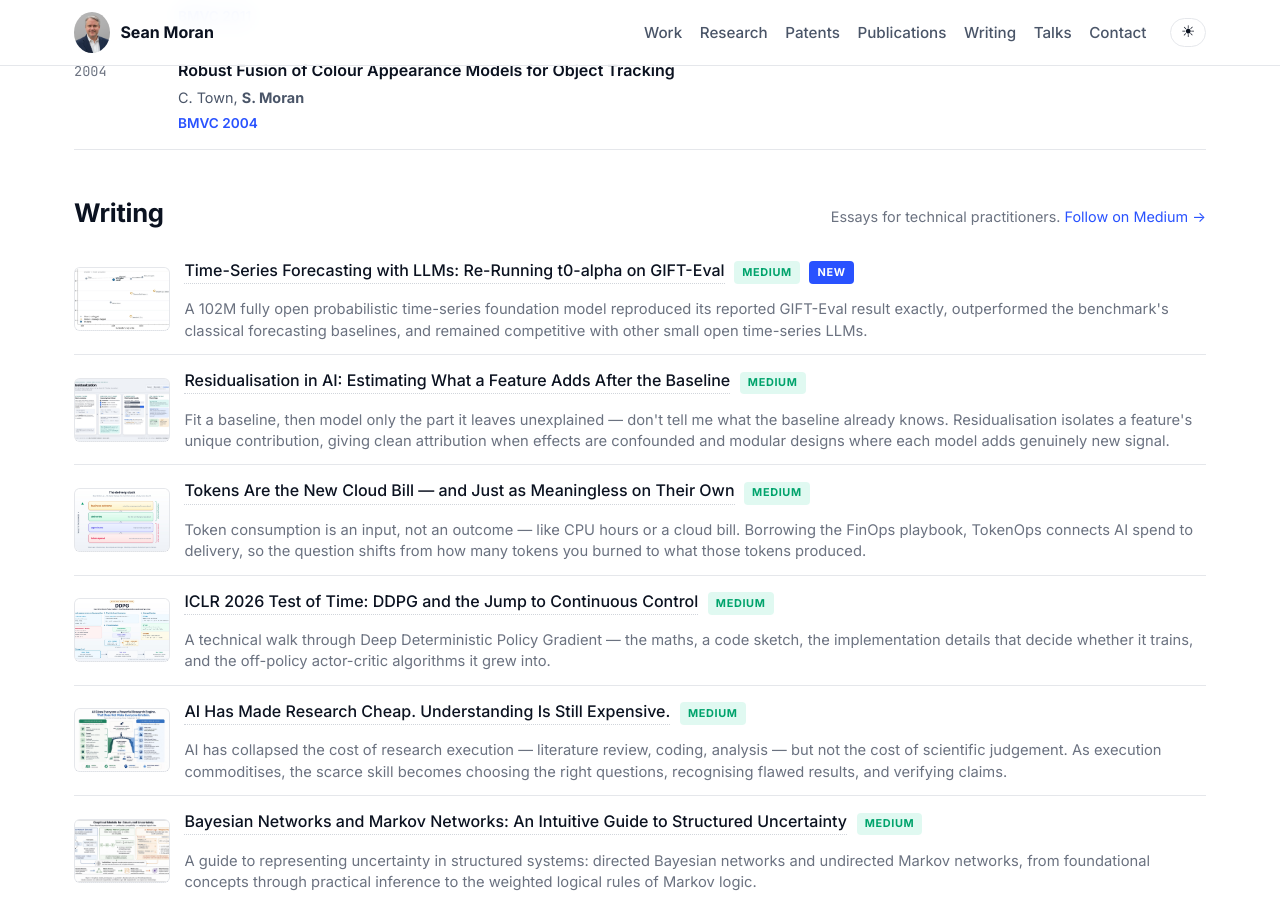
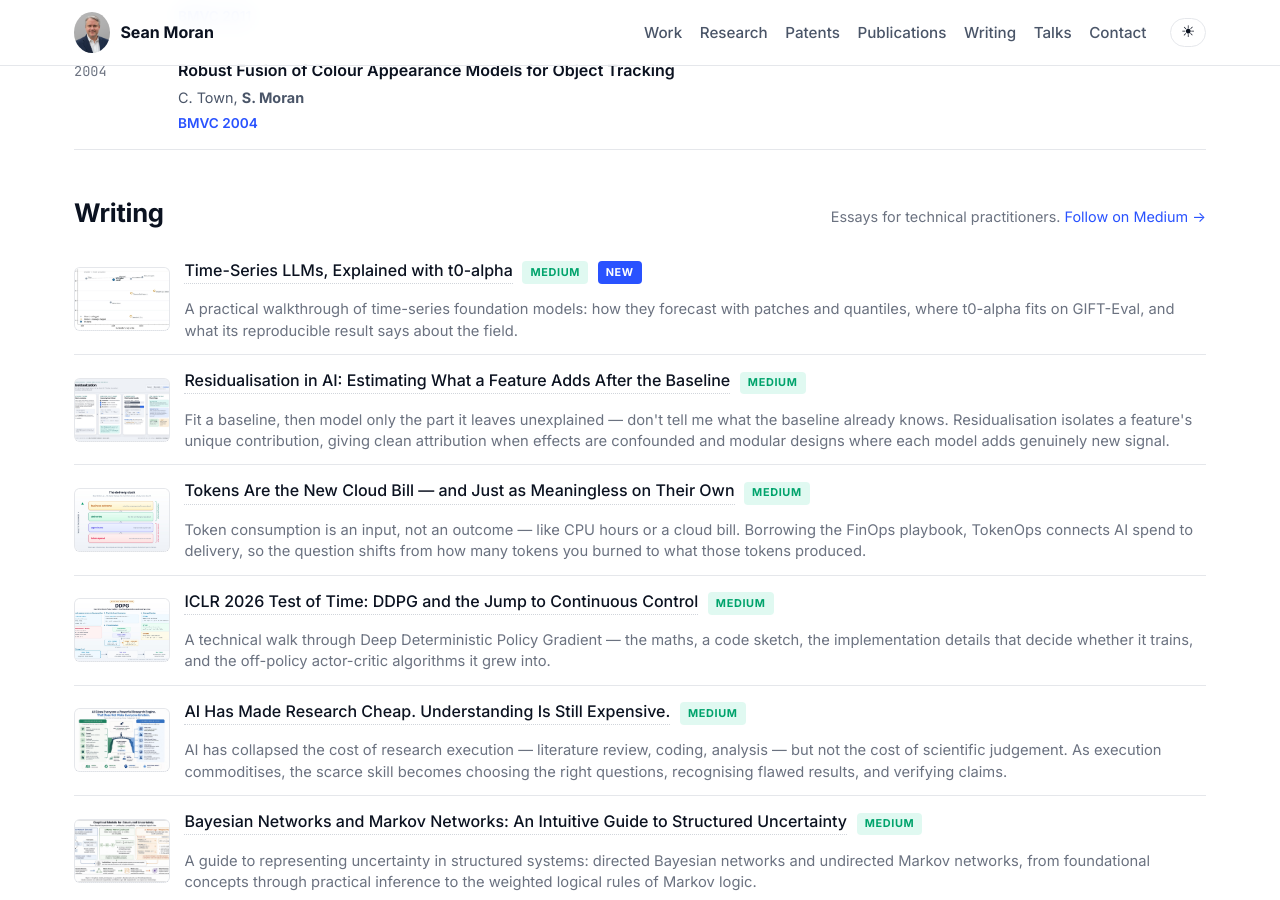
Before and after one commit to sjmoran/sjmoran.github.io, a Jekyll site: the page built from index.md, in a window 1280 px wide and 900 px high, scrolled down 15084 px. Built offline with Jekyll 4.4.1, drawn with Linux system fonts in a browser that asks for light colours.

Commit message:
writing: update t0-alpha entry to new title and blurb
Co-Authored-By: Claude Opus 4.8 (1M context) <noreply@anthropic.com>

```diff
--- a/_includes/writing.html
+++ b/_includes/writing.html
@@ -10,9 +10,9 @@
         <img src="/img/writing/t0-alpha-gift-eval.jpg" alt="">
       </a>
       <div class="writing-meta">
-        <a href="https://medium.com/@sean.j.moran/i-re-ran-t0-alpha-on-gift-eval-and-a-102m-open-model-held-its-own-d1d803c71df4" target="_blank" rel="noopener">Time-Series Forecasting with LLMs: Re-Running t0-alpha on GIFT-Eval</a>
+        <a href="https://medium.com/@sean.j.moran/i-re-ran-t0-alpha-on-gift-eval-and-a-102m-open-model-held-its-own-d1d803c71df4" target="_blank" rel="noopener">Time-Series LLMs, Explained with t0-alpha</a>
         <span class="badge badge-medium">Medium</span><span class="badge badge-new">New</span>
-        <p class="writing-blurb">A 102M fully open probabilistic time-series foundation model reproduced its reported GIFT-Eval result exactly, outperformed the benchmark's classical forecasting baselines, and remained competitive with other small open time-series LLMs.</p>
+        <p class="writing-blurb">A practical walkthrough of time-series foundation models: how they forecast with patches and quantiles, where t0-alpha fits on GIFT-Eval, and what its reproducible result says about the field.</p>
       </div>
     </li>
     <li>
```
